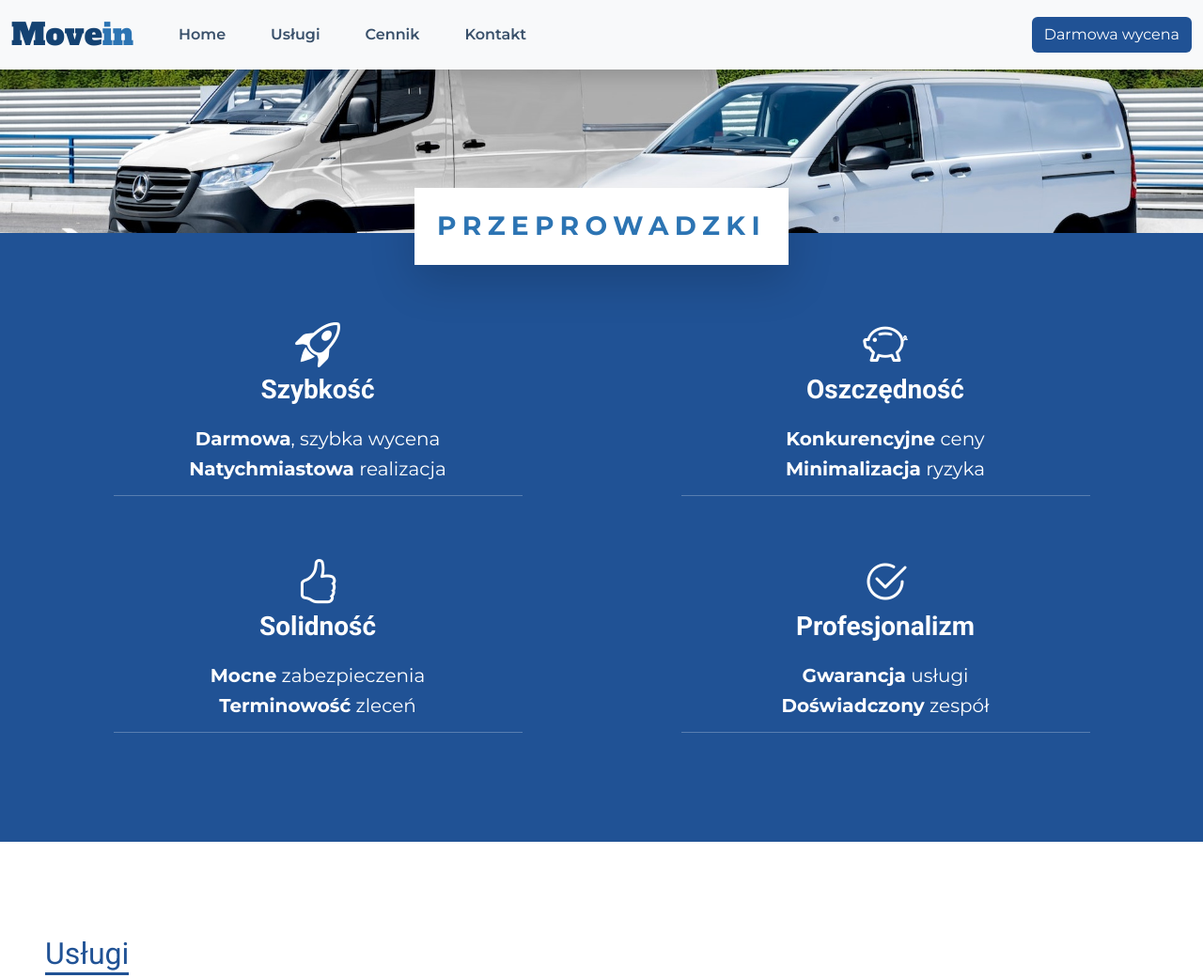
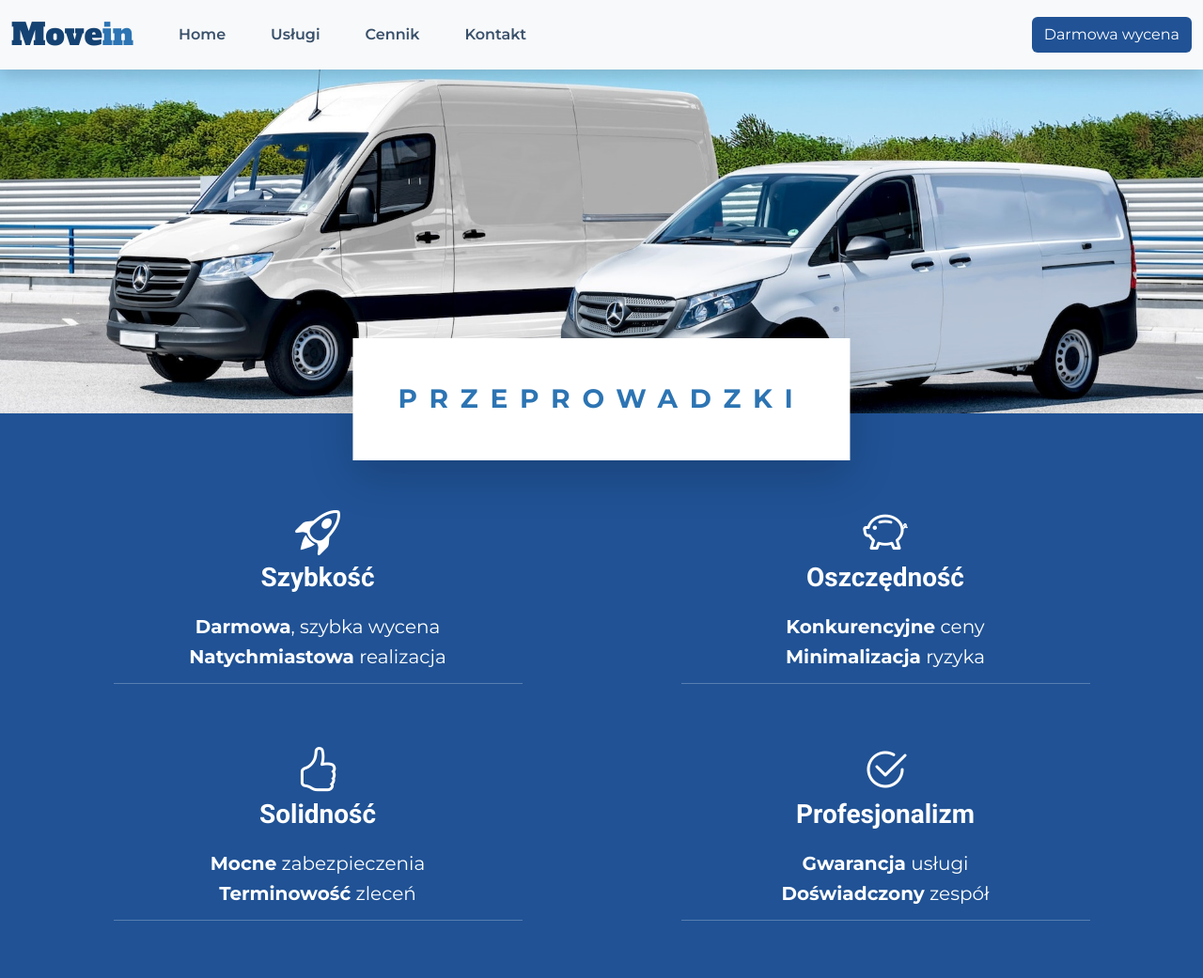
Before and after one commit to Mateusz-Michalec/Removals-Landing-Page, a website: page index.html in a window 1280 px wide. Shown: the top 1041 px of the page at 94% size. Drawn offline with nearby package versions, Linux system fonts and the light colour scheme.

Commit message:
refactor

```diff
--- a/index.html
+++ b/index.html
@@ -87,7 +87,7 @@
       <header class="hero position-relative">
         <img class="hero-img" src="./img/vans.jpg" alt="Auta dostawcze" />
         <h1
-          class="h1 bg-white l-blue text-uppercase p-4 shadow-lg fw-bold fs-3"
+          class="h1 bg-white l-blue text-uppercase p-4 p-xl-5 shadow-lg fw-bold fs-3"
         >
           Przeprowadzki
         </h1>
--- a/main.css
+++ b/main.css
@@ -116,3 +116,17 @@ footer {
     font-size: 1.3rem;
   }
 }
+
+@media (min-width: 1200px) {
+  .hero {
+    height: 50vh;
+  }
+
+  .hero-img {
+    height: 50vh;
+  }
+
+  .hero .h1 {
+    letter-spacing: 0.8rem;
+  }
+}
```
